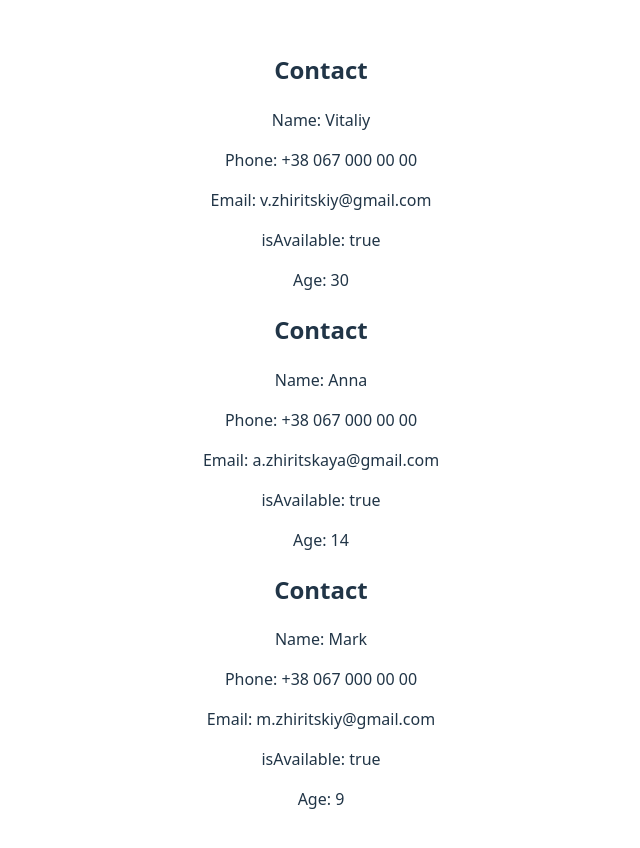
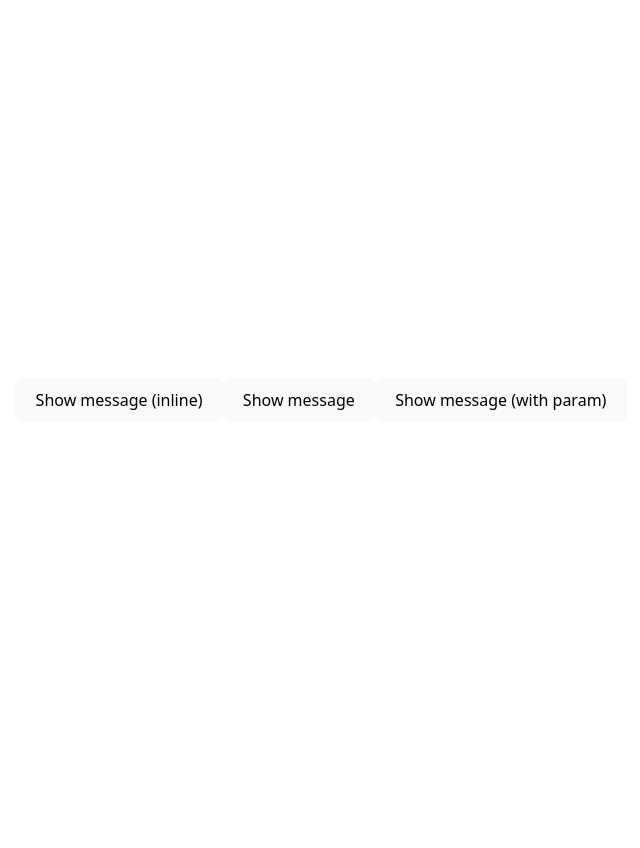
Before and after one commit to VZhyrytskiy/reactjs-with-me, a React (Vite) app: page / in a window 1280 px wide. Shown: the top 848 px of the page, without its empty margins (319-959 px from the left). After the commit the page ends 800 px from the top, so only its background shows below. Built offline with nearby package versions, Linux system fonts and the light colour scheme.

Commit message:
feat: handle event

```diff
--- a/src/App.tsx
+++ b/src/App.tsx
@@ -1,12 +1,11 @@
 import './App.css'
-import ContactList from './components/ContactList/ContactList';
-import { people } from './mockdata/person';
+import Button from './components/Button/Button';
 
 
 function App() {
   return (
     <>
-       <ContactList people={people} />
+       <Button />
     </>
   )
 }
--- /dev/null
+++ b/src/components/Button/Button.tsx
@@ -0,0 +1,20 @@
+function Button() {
+  const onShowMessage = (event) => {
+    console.log('Hello, user', event);
+  };
+
+  const onShowMessage2 = (name: string) => (event) => {
+    console.log(`Hello, ${name}`, event);
+  };
+
+
+  return (
+    <>
+        <button onClick={() => console.log('Hello, user')}>Show message (inline)</button>
+        <button onClick={onShowMessage}>Show message</button>
+        <button onClick={onShowMessage2('Vitaliy')}>Show message (with param)</button>
+    </>
+  )
+}
+
+export default Button;
```
